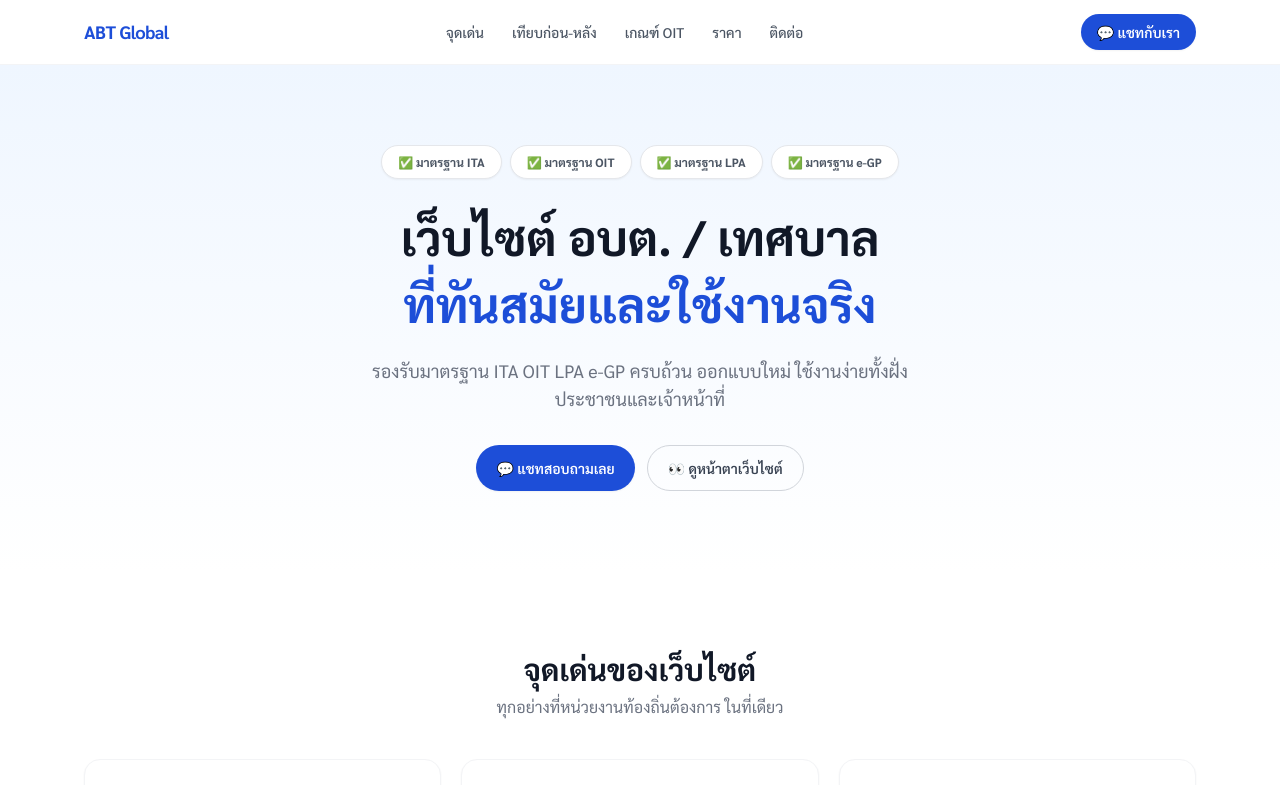
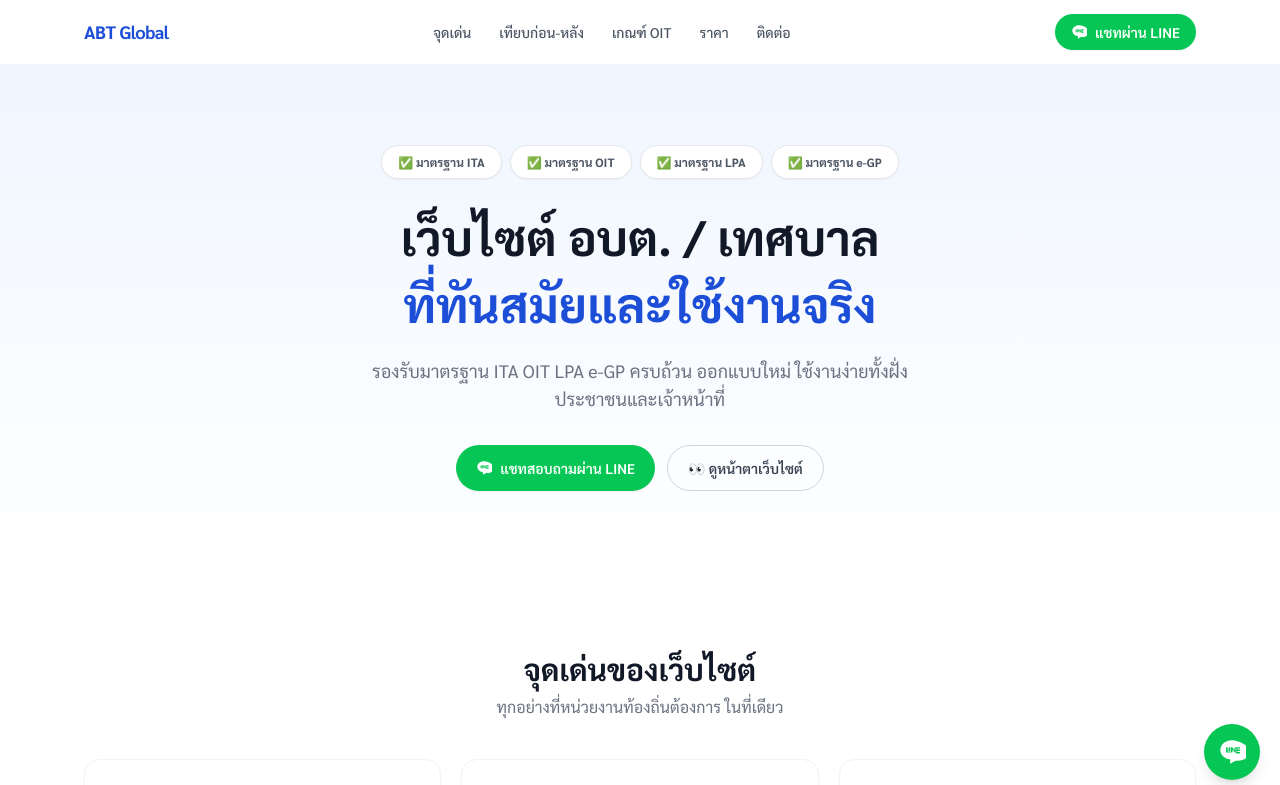
Before and after one commit to athipaty/abt-global, a React (Vite) app: page / in a window 1280 px wide. Shown: the top 785 px of the page. Built offline with nearby package versions, Linux system fonts and the light colour scheme.

Commit message:
Remove tawk.to live chat; LINE is the only contact channel
Co-Authored-By: Claude Opus 5.5 <noreply@anthropic.com>
Claude-Session: https://claude.ai/code/session_01QFHU7udWmyQJk9FqVbD73E

```diff
--- a/index.html
+++ b/index.html
@@ -8,20 +8,6 @@
     <link rel="preconnect" href="https://fonts.googleapis.com" />
     <link rel="preconnect" href="https://fonts.gstatic.com" crossorigin />
     <link href="https://fonts.googleapis.com/css2?family=Sarabun:wght@300;400;500;600;700&display=swap" rel="stylesheet" />
-    <link rel="preconnect" href="https://embed.tawk.to" />
-    <!-- Live chat (tawk.to). Loaded here, not from React, so the bubble appears as early as possible.
-         ID: tawk.to → Administration → Chat Widget. Remove this block to fall back to LINE. -->
-    <script>
-      var Tawk_API = Tawk_API || {}, Tawk_LoadStart = new Date();
-      (function () {
-        var s = document.createElement('script');
-        s.async = true;
-        s.src = 'https://embed.tawk.to/6ac3b058160ba734cb042986/1k466hnfo';
-        s.charset = 'UTF-8';
-        s.setAttribute('crossorigin', '*');
-        document.head.appendChild(s);
-      })();
-    </script>
   </head>
   <body>
     <div id="root"></div>
--- a/src/App.jsx
+++ b/src/App.jsx
@@ -109,26 +109,6 @@ const OIT_GROUPS = [
   },
 ]
 
-// Live chat is loaded by the tawk.to snippet in index.html
-const LIVE_CHAT = typeof window !== 'undefined' && !!window.Tawk_API
-
-function openChat() {
-  const api = window.Tawk_API
-  if (!api) return window.open(LINE_URL, '_blank', 'noreferrer')
-  if (typeof api.maximize === 'function') return api.maximize()
-  // Widget still loading: open it as soon as it's ready instead of sending the visitor to LINE
-  const prevOnLoad = api.onLoad
-  api.onLoad = () => { prevOnLoad?.(); api.maximize() }
-}
-
-function LineLink({ className = '' }) {
-  return (
-    <a href={LINE_URL} target="_blank" rel="noreferrer" className={`inline-flex items-center gap-1.5 text-sm font-semibold ${className}`}>
-      <LineIcon className="w-4 h-4" /> หรือทักผ่าน LINE
-    </a>
-  )
-}
-
 function LineIcon({ className = 'w-5 h-5' }) {
   return (
     <svg viewBox="0 0 24 24" className={className} fill="currentColor" aria-hidden="true">
@@ -172,7 +152,9 @@ function Navbar() {
             <a key={l.href} href={l.href} className="text-sm font-medium text-gray-600 hover:text-primary transition-colors">{l.label}</a>
           ))}
         </nav>
-        <button onClick={openChat} className="hidden md:inline-flex btn-primary !px-4 !py-2">💬 แชทกับเรา</button>
+        <a href={LINE_URL} target="_blank" rel="noreferrer" className="hidden md:inline-flex btn-line !px-4 !py-2">
+          <LineIcon className="w-4 h-4" /> แชทผ่าน LINE
+        </a>
         <button className="md:hidden text-gray-600" onClick={() => setOpen(o => !o)} aria-label="เมนู">
           <svg width="24" height="24" viewBox="0 0 24 24" fill="none" stroke="currentColor" strokeWidth="2"><path d="M4 6h16M4 12h16M4 18h16" /></svg>
         </button>
@@ -182,8 +164,9 @@ function Navbar() {
           {NAV_LINKS.map(l => (
             <a key={l.href} href={l.href} onClick={() => setOpen(false)} className="text-sm font-medium text-gray-600">{l.label}</a>
           ))}
-          <button onClick={() => { setOpen(false); openChat() }} className="btn-primary">💬 แชทกับเรา</button>
-          <LineLink className="justify-center text-line" />
+          <a href={LINE_URL} target="_blank" rel="noreferrer" className="btn-line justify-center">
+            <LineIcon className="w-4 h-4" /> แชทผ่าน LINE
+          </a>
         </div>
       )}
     </header>
@@ -205,7 +188,9 @@ function Hero() {
           รองรับมาตรฐาน ITA OIT LPA e-GP ครบถ้วน ออกแบบใหม่ ใช้งานง่ายทั้งฝั่งประชาชนและเจ้าหน้าที่
         </p>
         <div className="mt-8 flex flex-wrap justify-center gap-3">
-          <button onClick={openChat} className="btn-primary">💬 แชทสอบถามเลย</button>
+          <a href={LINE_URL} target="_blank" rel="noreferrer" className="btn-line">
+            <LineIcon className="w-4 h-4" /> แชทสอบถามผ่าน LINE
+          </a>
           <a href="#compare" className="btn-ghost">👀 ดูหน้าตาเว็บไซต์</a>
         </div>
       </div>
@@ -542,8 +527,9 @@ function Pricing({ onPrint }) {
                 ฿{PLAN.price}<span className="text-base font-medium text-gray-400"> / ปี</span>
               </p>
               <p className="text-xs text-gray-400 mt-2">ผู้เสนอราคาไม่ได้จดทะเบียนภาษีมูลค่าเพิ่ม</p>
-              <button onClick={openChat} className="btn-primary w-full mt-6">💬 แชทสอบถามเลย</button>
-              <LineLink className="mt-3 text-line" />
+              <a href={LINE_URL} target="_blank" rel="noreferrer" className="btn-line w-full justify-center mt-6">
+                <LineIcon className="w-4 h-4" /> สอบถามผ่าน LINE
+              </a>
             </div>
             <ul className="space-y-2.5">
               {PLAN.features.map(f => (
@@ -584,13 +570,10 @@ function Contact() {
         <Reveal>
           <h2 className="text-2xl sm:text-3xl font-extrabold text-white">พร้อมเริ่มต้นแล้วหรือยัง?</h2>
           <p className="text-blue-100 mt-2 mb-8">ทักแชทมาคุยรายละเอียดกับเราได้เลย ตอบไว ไม่ต้องรอนาน</p>
-          <div className="flex flex-col items-center gap-4">
-            <button onClick={openChat}
-              className="inline-flex items-center gap-2 bg-white text-primary px-6 py-3.5 rounded-full text-sm font-bold shadow-lg hover:scale-105 transition-transform">
-              💬 แชทกับเราตอนนี้
-            </button>
-            <LineLink className="text-white" />
-          </div>
+          <a href={LINE_URL} target="_blank" rel="noreferrer"
+            className="inline-flex items-center gap-2 bg-white text-primary px-6 py-3.5 rounded-full text-sm font-bold shadow-lg hover:scale-105 transition-transform">
+            <LineIcon className="w-5 h-5 text-line" /> แชทผ่าน LINE ตอนนี้
+          </a>
         </Reveal>
       </div>
     </section>
@@ -648,7 +631,7 @@ export default function App() {
         {DEMO_SITE_URL && <Demo />}
         <Contact />
         <Footer />
-        {!LIVE_CHAT && <FloatingLineButton />}
+        <FloatingLineButton />
       </div>
       <QuoteDocument quote={quote} />
     </>
```
